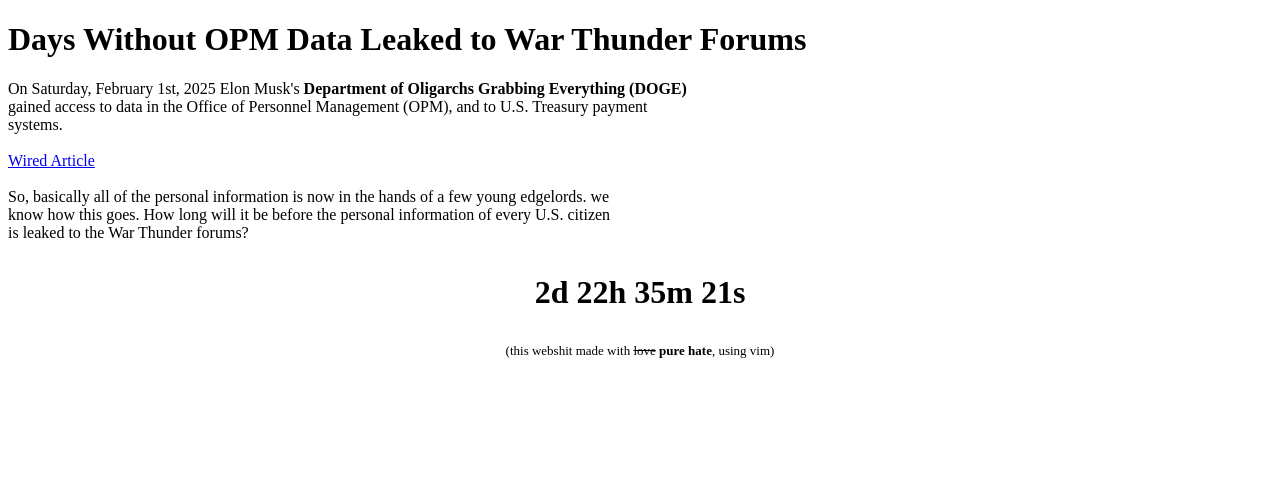
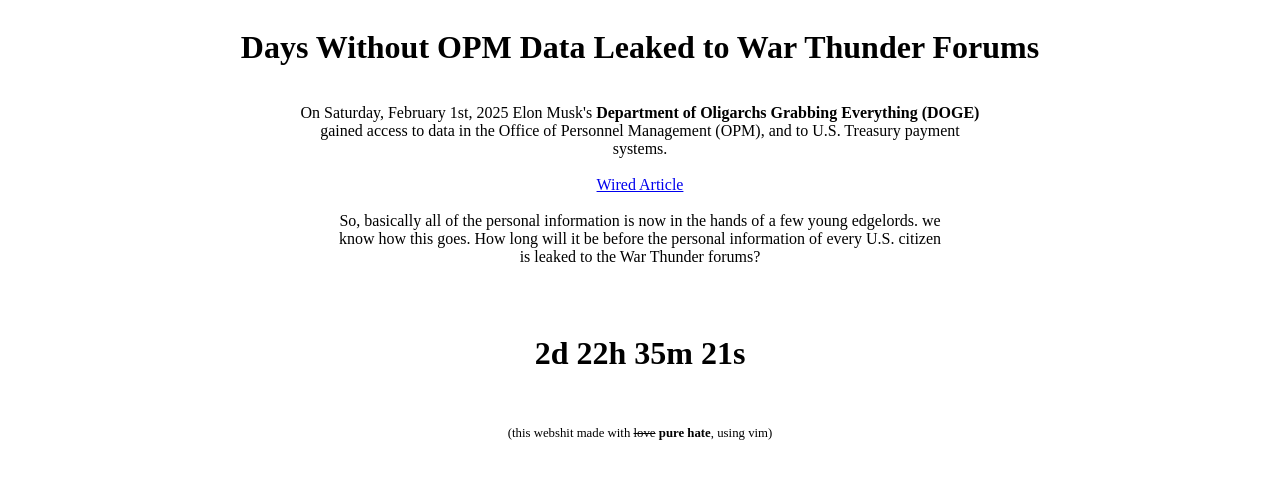
Before and after one commit to Trogluddite/trogluddite.github.io, a plain HTML site: page index.html in a window 1280 px wide. Drawn offline with Linux system fonts and the light colour scheme.

Commit message:
center all content, add stylesheet instead of legacy tags

```diff
--- a/index.html
+++ b/index.html
@@ -1,31 +1,44 @@
 <!DOCTYPE html>
+
+<header>
+  <title>Has OPM Data Leaked Yet</title>
+  <style>
+    body {
+      display: flex;
+      flex-flow: column wrap;
+      align-items: center;
+      text-align: center;
+    }
+    #footer {
+      font-size: 0.8rem;
+    }
+  </style>
+</header>
+
+<body>
   <h1> Days Without OPM Data Leaked to War Thunder Forums </h1>
 
   <p>On Saturday, February 1st, 2025 Elon Musk's <b>Department of Oligarchs Grabbing Everything (DOGE)</b>
     <br> gained access to data in the Office of Personnel Management (OPM), and to U.S. Treasury payment
     <br> systems.
     <br>
-  <br> <a href=https://www.wired.com/story/elon-musk-government-young-engineers/>Wired Article</a>
+    <br> <a href=https://www.wired.com/story/elon-musk-government-young-engineers />Wired Article</a>
     <br>
     <br> So, basically all of the personal information is now in the hands of a few young edgelords. we
     <br> know how this goes. How long will it be before the personal information of every U.S. citizen
     <br> is leaked to the War Thunder forums?
   </p>
 
-
   <!-- Display the countdown timer in an element -->
-<center><h1>
+  <h1>
     <p id="leakCounter"></p>
     <script>
       // Set the date we're counting down to
       var startDate = new Date("Feb 1, 2025 00:00:00").getTime();
-
       // Update the count down every 1 second
-var x = setInterval(function() {
-
+      var x = setInterval(function () {
         // Get today's date and time
         var now = new Date().getTime();
-
         // Find the distance between now and the count down date
         var distance = now - startDate;
 
@@ -38,7 +51,6 @@
         // Display the result in the element with id="leakCounter"
         document.getElementById("leakCounter").innerHTML = days + "d " + hours + "h "
           + minutes + "m " + seconds + "s ";
-
         // If the count down is finished, write some text
         if (distance < 0) {
           clearInterval(x);
@@ -46,9 +58,9 @@
         }
       }, 1000);
     </script>
-</center></h1>
+  </h1>
 
   <!-- footer whynot -->
-<font size=2><center> (this webshit made with <s>love</s> <b>pure hate</b>, using vim) </center></font>
-
+  <div id="footer">(this webshit made with <s>love</s> <b>pure hate</b>, using vim)</div>
+</body>
 </html>
```
Lines whose indentation alone changed are shown as unchanged.
